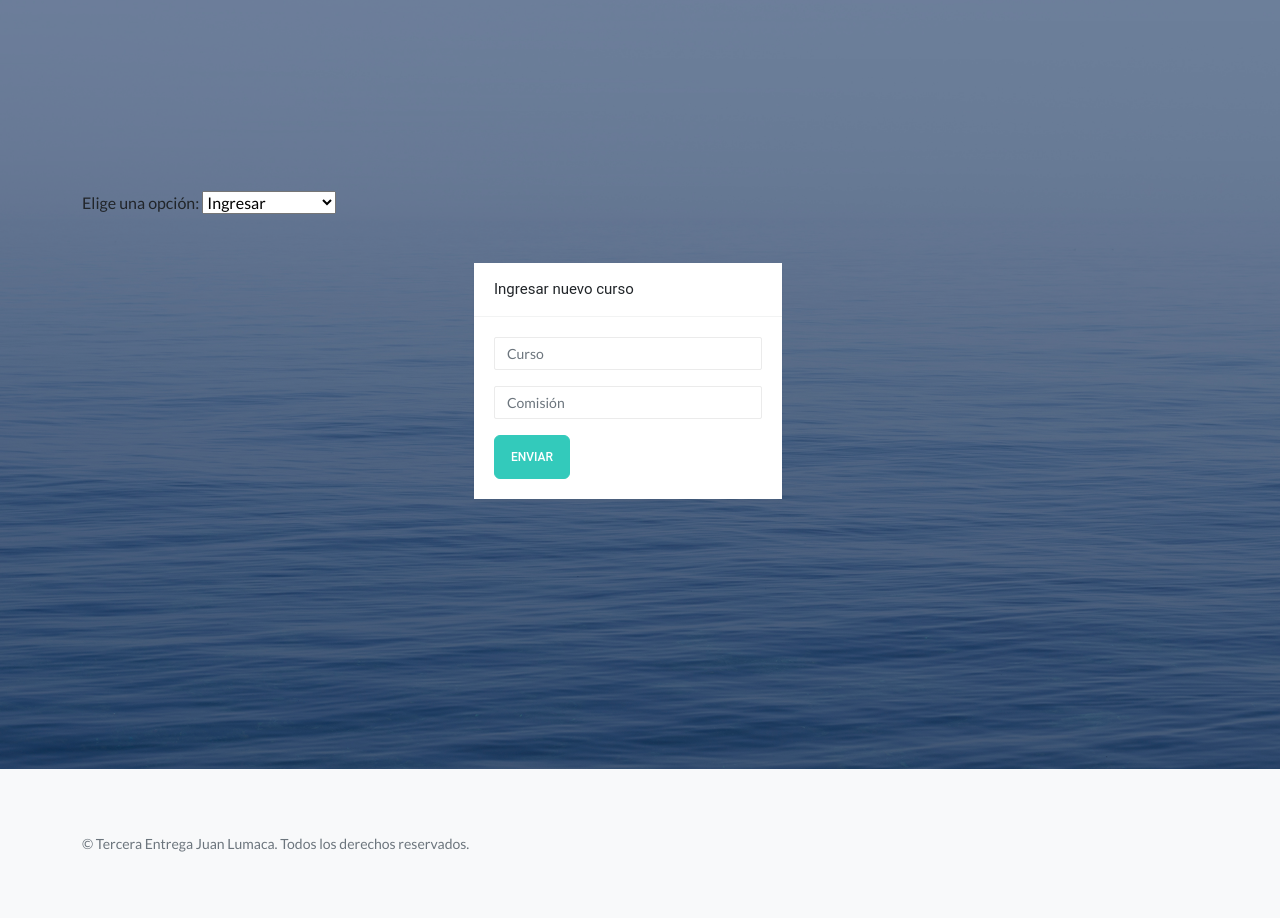
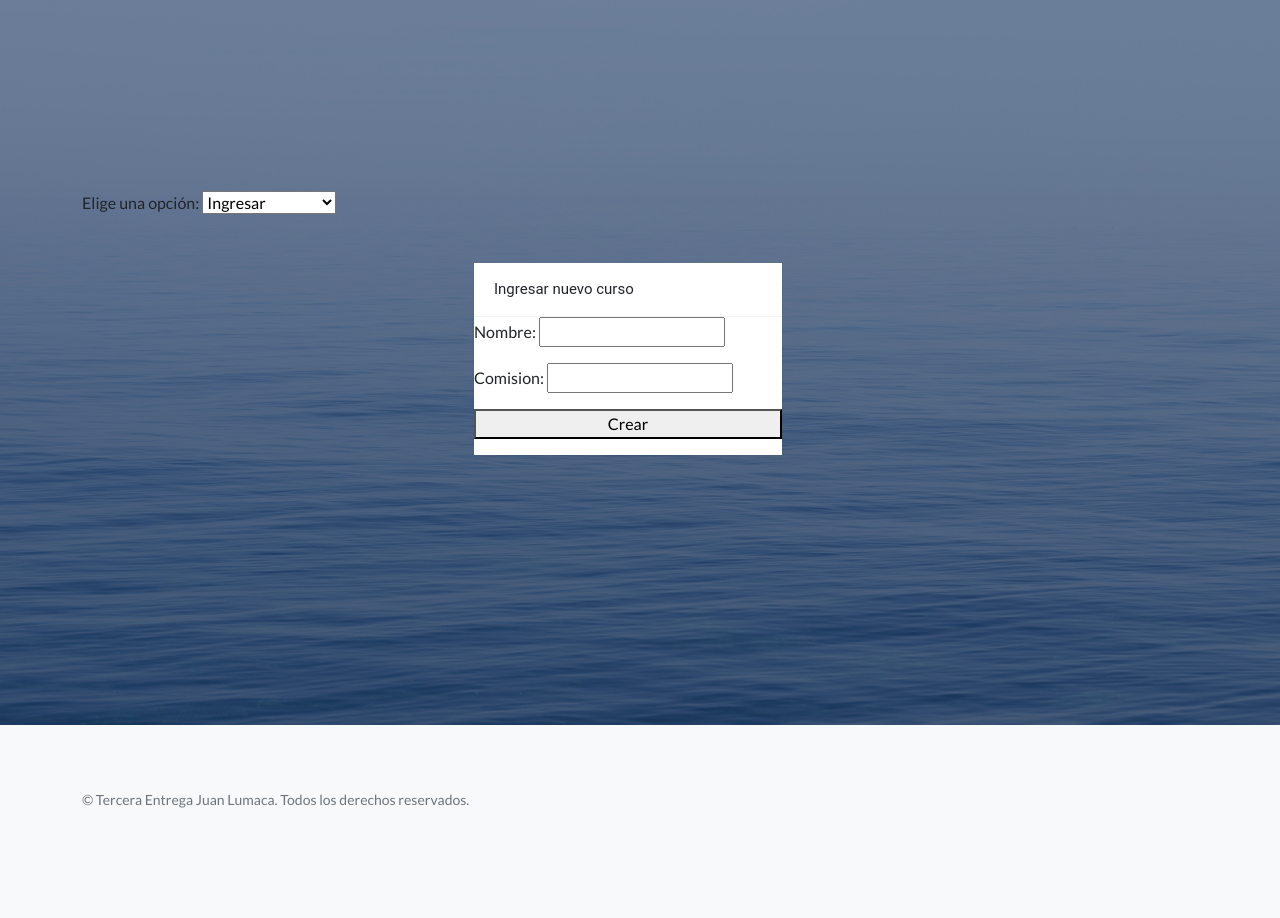
Before and after one commit to jlumaca/tercera_pre_entrega_lumaca, a Django app: page /AppCoder/cursos in a window 1280 px wide. Shown: the part 67-985 px from the top of the page. After the commit the page ends 875 px from the top, so only its background shows below. Run offline with Django 5.2, Linux system fonts and the light colour scheme; some libraries are stand-ins or nearby versions.

Commit message:
Se agrega form de Cursos

```diff
--- a/AppCoder/forms.py
+++ b/AppCoder/forms.py
@@ -6,3 +6,7 @@ class EstudianteFormulario(forms.Form):
     apellido = forms.CharField()
     email = forms.CharField()
     telefono = forms.CharField()
+
+class CursoFormulario(forms.Form):
+    nombre = forms.CharField()
+    comision = forms.IntegerField()
--- a/AppCoder/templates/Cursos/cursos.html
+++ b/AppCoder/templates/Cursos/cursos.html
@@ -21,44 +21,29 @@
         <form id="FormIngresarCurso" class="card" action="cursosForm" method="POST">{% csrf_token %}
             <h5 id="tituloFormCurso" class="card-title fw-400">Ingresar nuevo curso</h5>
 
-            <div class="card-body">
-              <div class="form-group">
-                <input class="form-control" type="text" placeholder="Curso" name="nombreCurso" id="nombreCurso">
-              </div>
+            {{miFormulario.as_p}}
 
-              <div class="form-group">
-                <input class="form-control" type="number" placeholder="Comisión" name="comisionCurso" id="comisionCurso">
-              </div>
+            <button type="submit"> Crear </button>
 
-              <input type="submit" class="btn btn-block btn-bold btn-primary" id="btnEnviarCurso" value="Enviar">
+
+            <p>{{message}}</p>
+
+
 
 
             </div>
           </form>
 
-    <form id="FormConsultarCurso" class="card" action="buscarEstudiante" method="GET" style="display: none;">{% csrf_token %}
+    <form id="FormConsultarCurso" class="card" action="{% url 'BuscarCurso' %}" method="GET" style="display: none;">{% csrf_token %}
         <h5 id="tituloFormEst" class="card-title fw-400">Consultar curso</h5>
 
         <div class="card-body">
-          <div class="form-group">
-            <input class="form-control" type="text" placeholder="Curso" name="nombreCurso" id="nombreCurso">
-          </div>
           <div class="form-group">
             <input class="form-control" type="text" placeholder="Comision" name="comisionCurso" id="comisionCurso">
           </div>
 
 
           <input type="submit" class="btn btn-block btn-bold btn-primary" id="btnBuscarCurso" value="Buscar">
-          {% if curso %}
-          <ul>
-          {% for curso in cursos %}
-          <li>Curso: {{ curso.nombre }} - Comision: {{ curso.comision }}</li>
-
-
-          {% endfor %}
-          </ul>
-
-          {% endif %}
 
         </div>
       </form>
--- a/AppCoder/urls.py
+++ b/AppCoder/urls.py
@@ -6,17 +6,19 @@ from AppCoder import views
 urlpatterns = [
     path('', views.padre,name="Padre"),#
     path('inicio', views.inicio,name="Inicio"),#
+    path('estudiantes', views.estudianteForm,name="Estudiantes"),#
+    path('cursos', views.cursoForm,name="Cursos"),#
     path('entregables', views.entregables,name="Entregables"),#
     path('profesores', views.profesores,name="Profesores"),#
-    path('cursos', views.cursos,name="Cursos"),#
-    path('estudiantes', views.estudianteForm,name="Estudiantes"),#
+    path('buscarEstudiante', views.buscarEstudianteX,name="BuscarEstudiante"),
+    path('buscarEstudiantes', views.buscarEstudiantesTodos,name="BuscarEstudiantes"),
     #path('estudiantesForm', views.estudianteForm,name="FormEstudiantes"),#
-    path('buscarEstudiantes', views.buscarEstudiantesTodos,name="BuscarEstudiantes"),
-    path('buscarEstudiante', views.buscarEstudianteX,name="BuscarEstudiante"),
-    path('cursosForm', views.cursoForm,name="FormCursos"),
+
+
+    #path('cursosForm', views.cursoForm,name="Cursos"),
     path('buscarCursos', views.buscarCursosTodos,name="BuscarCursos"),
-    #path('buscarCurso', views.buscarEstudiante,name=""),
-    path('volverEstudiante', views.estudianteForm,name="Estudiante"),
+    path('buscarCurso', views.buscarCursoY,name="BuscarCurso"),
+    #path('volverEstudiante', views.estudianteForm,name="Estudiante"),
     #path('formIngresarEstudiante', views.ingresarEstudiante,name="IngresarEstudiante"),
     #path('formConsultarEstudiante', views.buscarUnEstudiante,name="ConsultarEstudiante"),
     #path('formConsultarTodosEstudiantes', views.buscarEstudiantes,name="ConsultarEstudiantes")
--- a/AppCoder/views.py
+++ b/AppCoder/views.py
@@ -3,7 +3,7 @@ from django.http import HttpResponse
 from django.template import Template, Context,loader
 from AppCoder.models import Estudiante,Curso
 #from django.db import connection
-from AppCoder.forms import EstudianteFormulario
+from AppCoder.forms import EstudianteFormulario,CursoFormulario
 
 # Views principales
 #################
@@ -19,31 +19,11 @@ def entregables(req):
 def profesores(req):
     return render(req,"Profesores/profesores.html")
 
-def cursos(req):
-    return render(req,"Cursos/cursos.html")
 
 ##########
-def cursoForm(req):
 
-    if req.method == 'POST':
-            nuevo_curso = Curso(nombre = req.POST['nombreCurso'],comision = req.POST['comisionCurso'])
-            nuevo_curso.save()
-            return render(req, "cursos.html")
 
-    return render(req,"cursos.html")
 
-def buscarCurso(req):
-
-        if req.GET['documentoEstudiante']:
-            doc = req.GET['documentoEstudiante']
-            estudiante = Estudiante.objects.filter(documento__icontains=doc)
-            return render(req, "estudiantes.html", {"estudiante": estudiante})
-
-def buscarCursosTodos(req):
-
-    if req.method == "GET":
-        estudiantes = Curso.objects.all()
-        return render(req, "cursos.html", {"cursos": estudiantes})
 
 
 def estudianteForm(req):
@@ -94,3 +74,52 @@ def buscarEstudiantesTodos(req):
     if req.method == "GET":
         estudiantes = Estudiante.objects.all()
         return render(req, "Estudiantes/formConsultarTodosEstudiantes.html", {"estudiantes": estudiantes})
+
+def cursoForm(req):
+    print('method: ', req.method)
+    print('POST: ', req.POST)
+
+    if req.method == 'POST':
+
+        miFormulario = CursoFormulario(req.POST)
+
+        if miFormulario.is_valid():
+
+            informacion = miFormulario.cleaned_data
+
+            nuevo_curso = Curso(nombre = informacion['nombre'], comision = informacion['comision'])
+            nuevo_curso.save()
+
+            return render(req, "Cursos/cursos.html", {"message": "Curso ingresado con éxito"})
+
+        else:
+
+            return render(req, "Cursos/cursos.html", {"message": "Datos inválidos"})
+
+    else:
+
+        miFormulario = CursoFormulario()
+
+        return render(req, "Cursos/cursos.html", {"miFormulario": miFormulario})
+
+
+
+def buscarCursoY(req):
+
+        if req.GET["comisionCurso"]:
+
+            comision = req.GET["comisionCurso"]
+
+            curso = Curso.objects.filter(comision__icontains=comision)
+
+            return render(req, "Cursos/formConsultarCurso.html", {"cursos": curso, "comision": comision})
+
+        else:
+
+            return render(req, "Cursos/formConsultarCurso.html", {"message": "No envias el dato del curso"})
+
+def buscarCursosTodos(req):
+
+    if req.method == "GET":
+        estudiantes = Curso.objects.all()
+        return render(req, "Cursos/formConsultarTodosCursos.html", {"cursos": estudiantes})
```
Also changed, not shown: AppCoder/templates/Cursos/formConsultarCurso.html (added, +39 -0 lines), AppCoder/templates/Cursos/formConsultarTodosCursos.html (added, +41 -0 lines).
